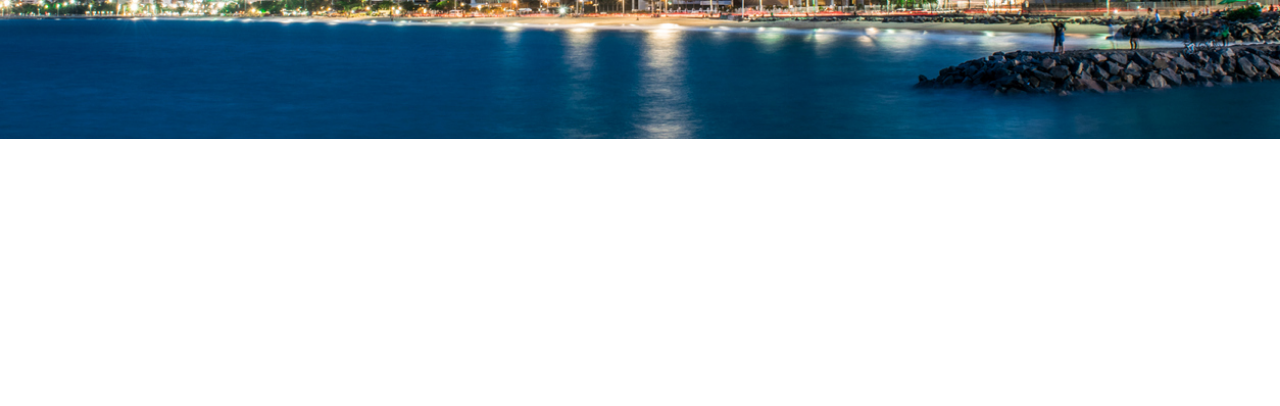
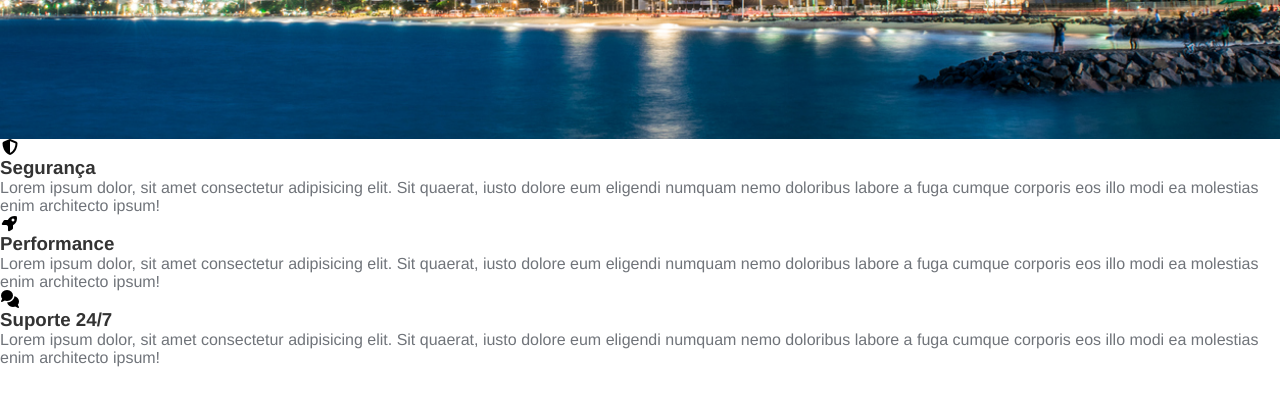
Before and after one commit to LeiaSilva5/Projeto-HDS-HOST, a plain HTML site: page index.html in a window 1280 px wide. Shown: the part 360-766 px from the top of the page. Drawn offline with Linux system fonts and the light colour scheme.

Commit message:
Seção de beneficio

```diff
--- a/index.html
+++ b/index.html
@@ -32,12 +32,43 @@
             </nav>
         </div>
         <main>
-                <div class="main-banner">
-                    <h1>HDC - Host</h1>
-                    <p>Os melhores serviços para projetos de todos os tamanhos!</p>
-                </div>
-
-            </main>
+            <div class="main-banner">
+                <h1>HDC - Host</h1>
+                <p>Os melhores serviços para projetos de todos os tamanhos!</p>
+             </div>
+        </main>
+        <!-- Funciona como se fosse uma Div -->
+        <section class="service-container">
+            <ul>
+                <li>
+                    <i class="fas fa-shield-alt"></i>
+                    <h3>Segurança</h3>
+                    <p>
+                        Lorem ipsum dolor, sit amet consectetur adipisicing elit. Sit quaerat, iusto dolore
+                        eum eligendi numquam nemo doloribus labore a fuga cumque corporis eos illo modi ea
+                        molestias enim architecto ipsum!
+                    </p>
+                </li>
+                <li>
+                    <i class="fas fa-rocket"></i>
+                    <h3>Performance</h3>
+                    <p>
+                        Lorem ipsum dolor, sit amet consectetur adipisicing elit. Sit quaerat, iusto dolore
+                        eum eligendi numquam nemo doloribus labore a fuga cumque corporis eos illo modi ea
+                        molestias enim architecto ipsum!
+                    </p>
+                </li>
+                <li>
+                    <i class="fas fa-comments"></i>
+                    <h3>Suporte 24/7</h3>
+                    <p>
+                        Lorem ipsum dolor, sit amet consectetur adipisicing elit. Sit quaerat, iusto dolore
+                        eum eligendi numquam nemo doloribus labore a fuga cumque corporis eos illo modi ea
+                        molestias enim architecto ipsum!
+                    </p>
+                </li>
+            </ul>
+        </section>
     </div>
 </body>
 </html>
```
